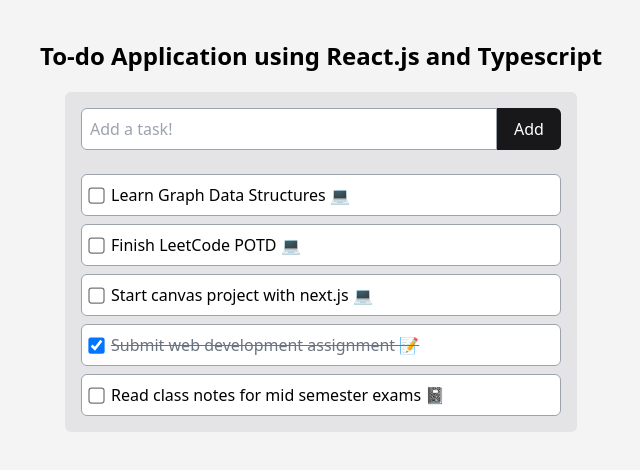
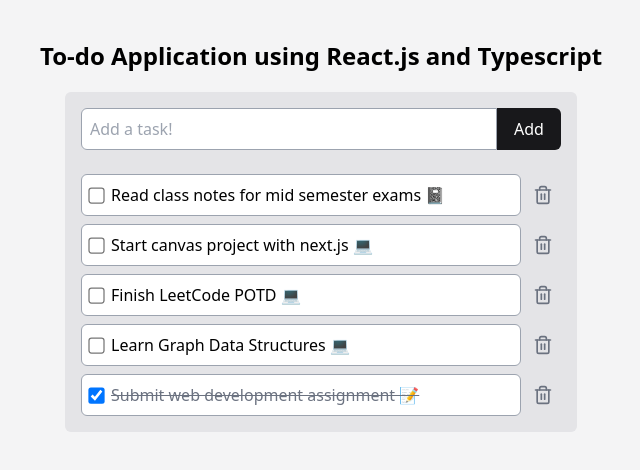
Before and after one commit to yaegareren/react-todo, a React (Vite) app: page / in a window 1280 px wide. Shown: the top 470 px of the page, without its empty margins (319-959 px from the left). Built offline with nearby package versions, Linux system fonts and the light colour scheme.

Commit message:
sort, delete functionality

```diff
--- a/src/App.tsx
+++ b/src/App.tsx
@@ -1,7 +1,7 @@
 import { useState } from "react";
-import TodoList from "./components/TodoList";
 import { myTodos } from "./data/todos";
 import AddTodo from "./components/AddTodo";
+import TodoItem from "./components/TodoItem";
 
 function App() {
   const [todos, setTodos] = useState(myTodos);
@@ -23,23 +23,23 @@ function App() {
     ]);
   }
 
+  function deleteTodo(id: number) {
+    setTodos((prevTodos) => prevTodos.filter((todo) => todo.id !== id));
+  }
+
   return (
     <>
-      <main className="py-10 h-screen bg-zinc-100 space-y-5">
+      <main className="py-10 h-screen bg-zinc-100 space-y-5 overflow-y-auto">
         <h1 className="font-extrabold text-2xl text-center">
           To-do Application using React.js and Typescript
         </h1>
         <div className="max-w-lg bg-zinc-200 mx-auto p-4 rounded-md space-y-6 ">
           <AddTodo onSubmit={addTodo} />
-          <div className="space-y-2">
-            {todos.map((todo) => (
-              <TodoList
-                key={todo.id}
-                todo={todo}
-                onCompletedChange={setTodoCompleted}
-              />
-            ))}
-          </div>
+          <TodoItem
+            todos={todos}
+            onCompletedChange={setTodoCompleted}
+            onDelete={deleteTodo}
+          />
         </div>
       </main>
     </>
--- /dev/null
+++ b/src/components/TodoItem.tsx
@@ -0,0 +1,39 @@
+import { Todo } from "../types/todo";
+import TodoList from "./TodoList";
+
+interface TodoItemProps {
+  todos: Todo[];
+  onCompletedChange: (id: number, completed: boolean) => void;
+  onDelete: (id: number) => void;
+}
+
+export default function TodoItem({
+  todos,
+  onCompletedChange,
+  onDelete,
+}: TodoItemProps) {
+  const todoSorted = todos.sort((a, b) => {
+    if (a.completed === b.completed) {
+      return b.id - a.id;
+    }
+    return a.completed ? 1 : -1;
+  });
+
+  return (
+    <>
+      <div className="space-y-2">
+        {todoSorted.map((todo) => (
+          <TodoList
+            key={todo.id}
+            todo={todo}
+            onCompletedChange={onCompletedChange}
+            onDelete={onDelete}
+          />
+        ))}
+      </div>
+      {todos.length === 0 && (
+        <p className="text-center text-sm text-gray-500">No todos yet!</p>
+      )}
+    </>
+  );
+}
--- a/src/components/TodoList.tsx
+++ b/src/components/TodoList.tsx
@@ -1,14 +1,20 @@
+import { Trash2 } from "lucide-react";
 import { Todo } from "../types/todo";
 
 interface TodoListProps {
   todo: Todo;
   onCompletedChange: (id: number, completed: boolean) => void;
+  onDelete: (id: number) => void;
 }
 
-export default function TodoList({ todo, onCompletedChange }: TodoListProps) {
+export default function TodoList({
+  todo,
+  onCompletedChange,
+  onDelete,
+}: TodoListProps) {
   return (
-    <div>
-      <label className="flex items-center gap-2 p-2 border rounded-md border-gray-400 bg-white hover:bg-slate-50">
+    <div className="flex items-center gap-1">
+      <label className="flex items-center gap-2 p-2 border rounded-md border-gray-400 bg-white hover:bg-slate-50 grow ">
         <input
           type="checkbox"
           checked={todo.completed}
@@ -19,6 +25,9 @@ export default function TodoList({ todo, onCompletedChange }: TodoListProps) {
           {todo.title}
         </span>
       </label>
+      <button onClick={() => onDelete(todo.id)} className="p-2">
+        <Trash2 size={20} className="text-gray-500" />
+      </button>
     </div>
   );
 }
```
